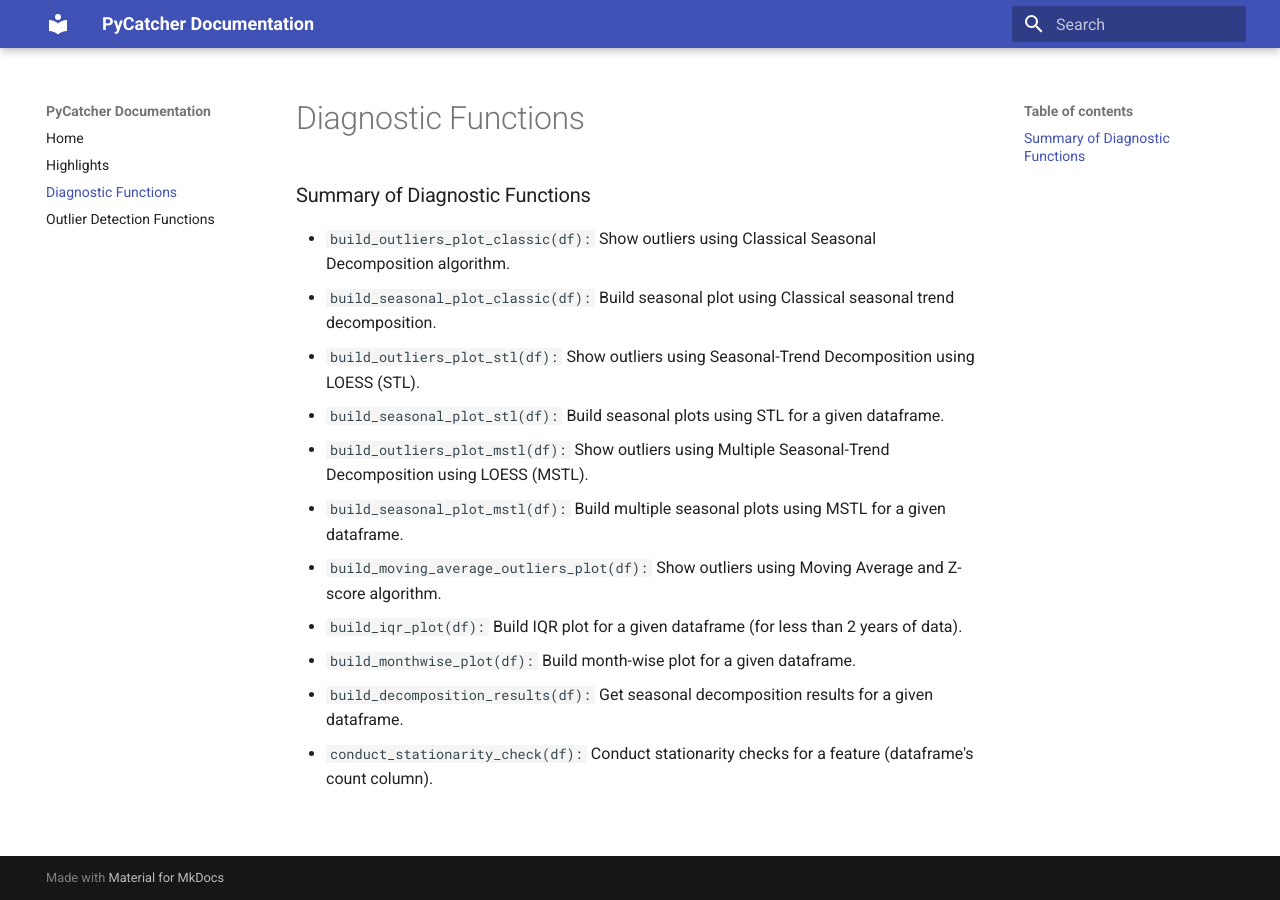
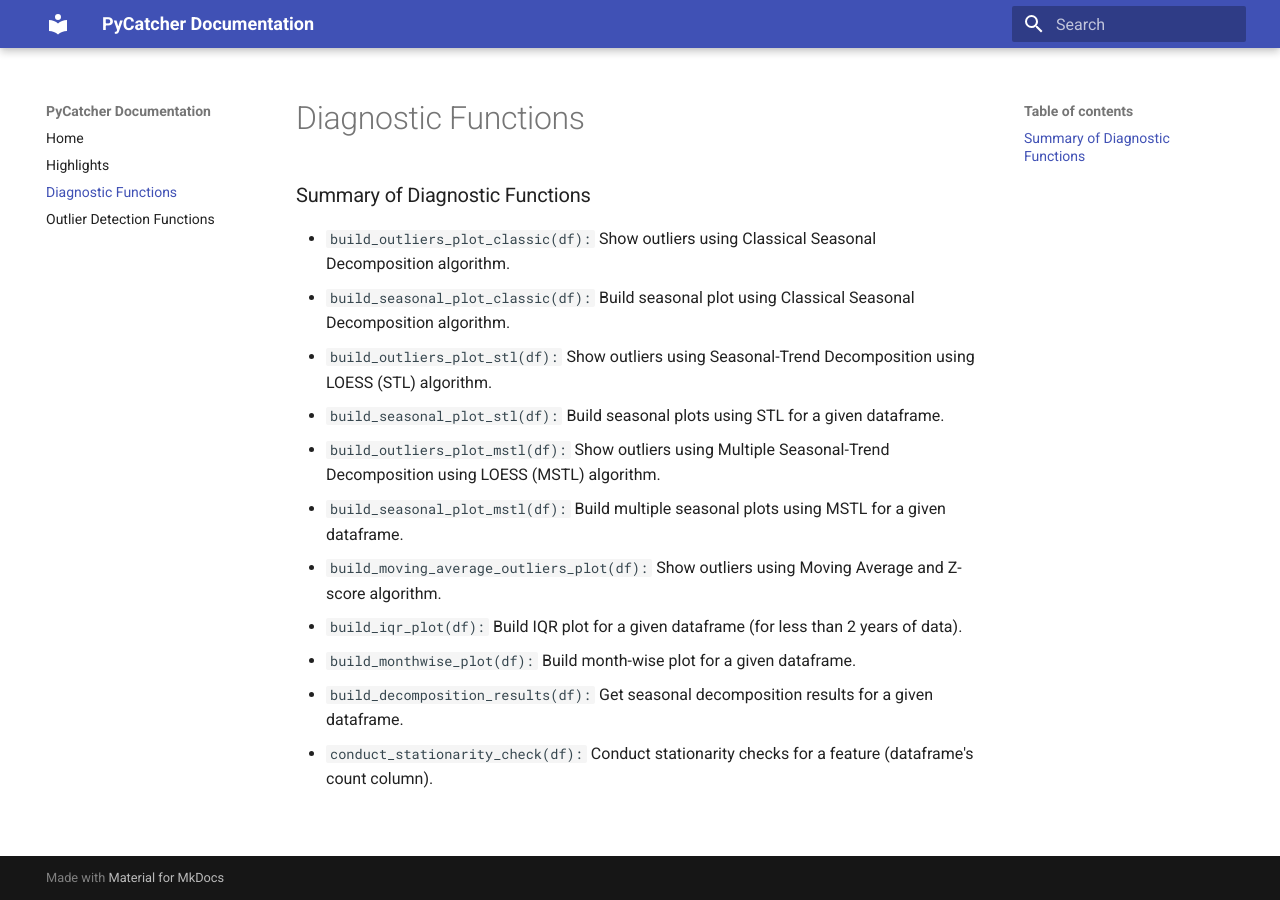
Before and after one commit to aseemanand/pycatcher, an MkDocs documentation site: the page built from docs/diagnostic_functions.md, in a window 1280 px wide. Built offline with MkDocs 1.6.1 and Material for MkDocs 9.7.7, drawn with Linux system fonts in a browser that asks for light colours.

Commit message:
doc update

```diff
--- a/docs/diagnostic_functions.md
+++ b/docs/diagnostic_functions.md
@@ -1,9 +1,9 @@
 ### Summary of Diagnostic Functions
 * `build_outliers_plot_classic(df):` Show outliers using Classical Seasonal Decomposition algorithm.
-* `build_seasonal_plot_classic(df):` Build seasonal plot using Classical seasonal trend decomposition.
-* `build_outliers_plot_stl(df):` Show outliers using Seasonal-Trend Decomposition using LOESS (STL).
+* `build_seasonal_plot_classic(df):` Build seasonal plot using Classical Seasonal Decomposition algorithm.
+* `build_outliers_plot_stl(df):` Show outliers using Seasonal-Trend Decomposition using LOESS (STL) algorithm.
 * `build_seasonal_plot_stl(df):` Build seasonal plots using STL for a given dataframe.
-* `build_outliers_plot_mstl(df):` Show outliers using Multiple Seasonal-Trend Decomposition using LOESS (MSTL).
+* `build_outliers_plot_mstl(df):` Show outliers using Multiple Seasonal-Trend Decomposition using LOESS (MSTL) algorithm.
 * `build_seasonal_plot_mstl(df):` Build multiple seasonal plots using MSTL for a given dataframe.
 * `build_moving_average_outliers_plot(df):` Show outliers using Moving Average and Z-score algorithm.
 * `build_iqr_plot(df):` Build IQR plot for a given dataframe (for less than 2 years of data).
--- a/pyproject.toml
+++ b/pyproject.toml
@@ -1,6 +1,6 @@
 [tool.poetry]
 name = "pycatcher"
-version = "0.0.49"
+version = "0.0.50"
 description = "This package identifies outlier(s) for a given time-series dataset in simple steps. It supports day, week, month and quarter level time-series data."
 authors = ["Aseem Anand <aseemanand@gmail.com>"]
 maintainers = ["Jagadish Pamarthi <jagadish.vrsec@gmail.com>"]
```
